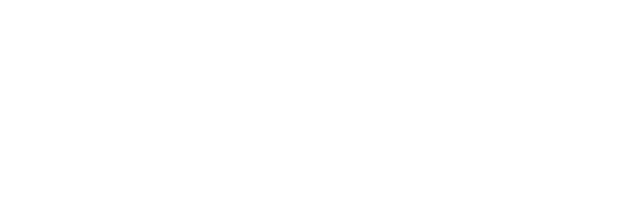
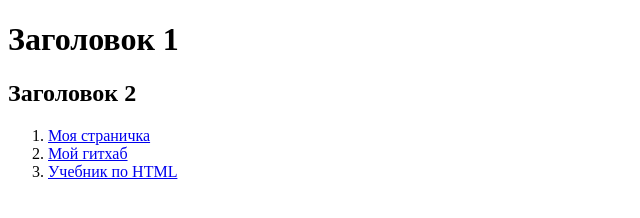
Before and after one commit to Shalllashaska/task-html, a website: page src/index.html in a window 1280 px wide. Shown: the whole page, without its empty margins (0-640 px from the left). Drawn offline with Linux system fonts and the light colour scheme.

Commit message:
Задание по HTML

```diff
--- a/src/index.html
+++ b/src/index.html
@@ -3,5 +3,17 @@
     <head>
         <title>HTML</title>
     </head>
-    <body></body>
+    <body>
+        <h1>Заголовок 1</h1>
+        <h2>Заголовок 2</h2>
+        <ol>
+            <li><a href="https://vk.com/shalashhaska">Моя страничка</a></li>
+            <li><a href="https://github.com/Shalllashaska">Мой гитхаб</a></li>
+            <li>
+                <a href="http://htmlbook.ru/samhtml/spiski/numerovannyy-spisok"
+                    >Учебник по HTML</a
+                >
+            </li>
+        </ol>
+    </body>
 </html>
```
Also changed, not shown: 1 other file.
